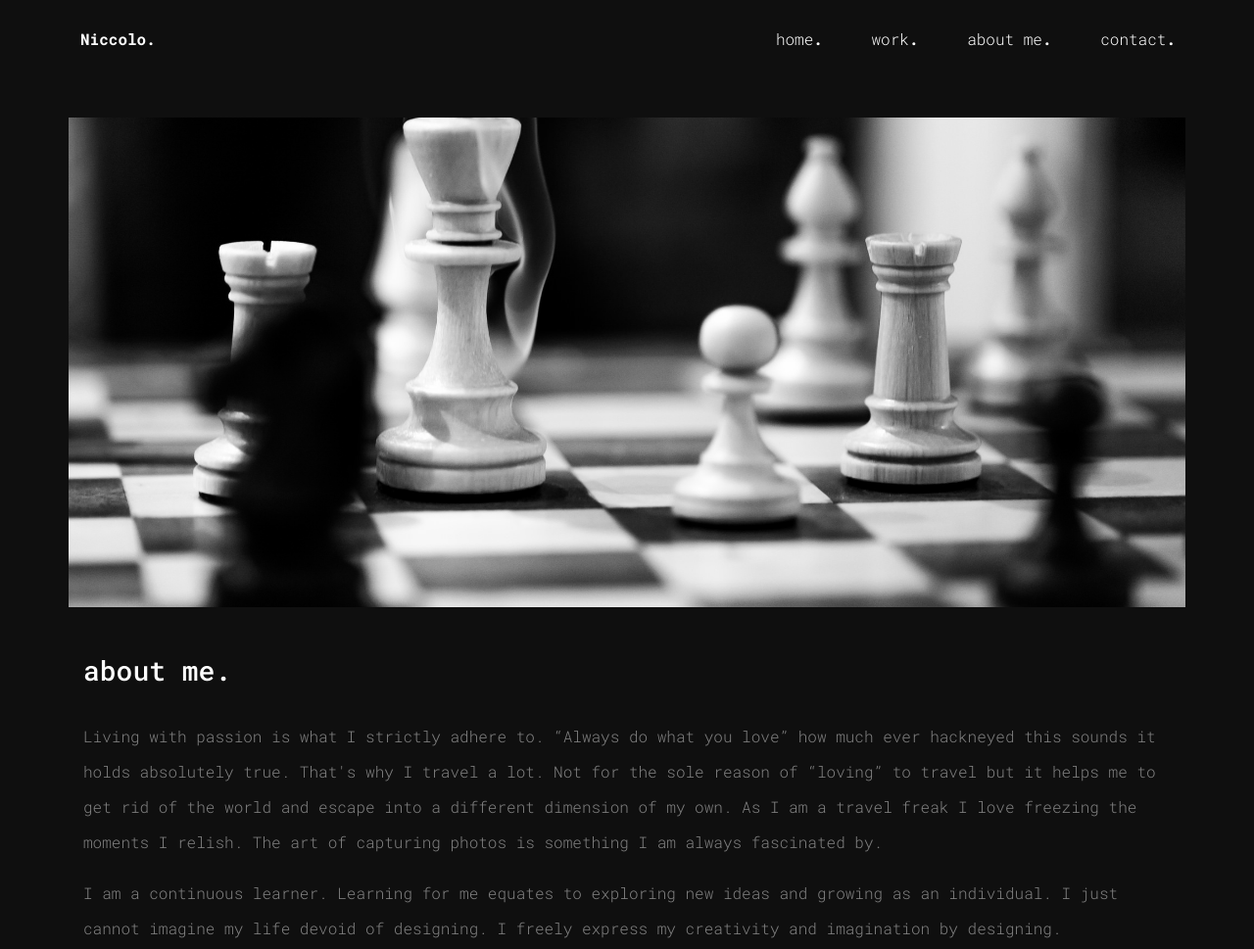
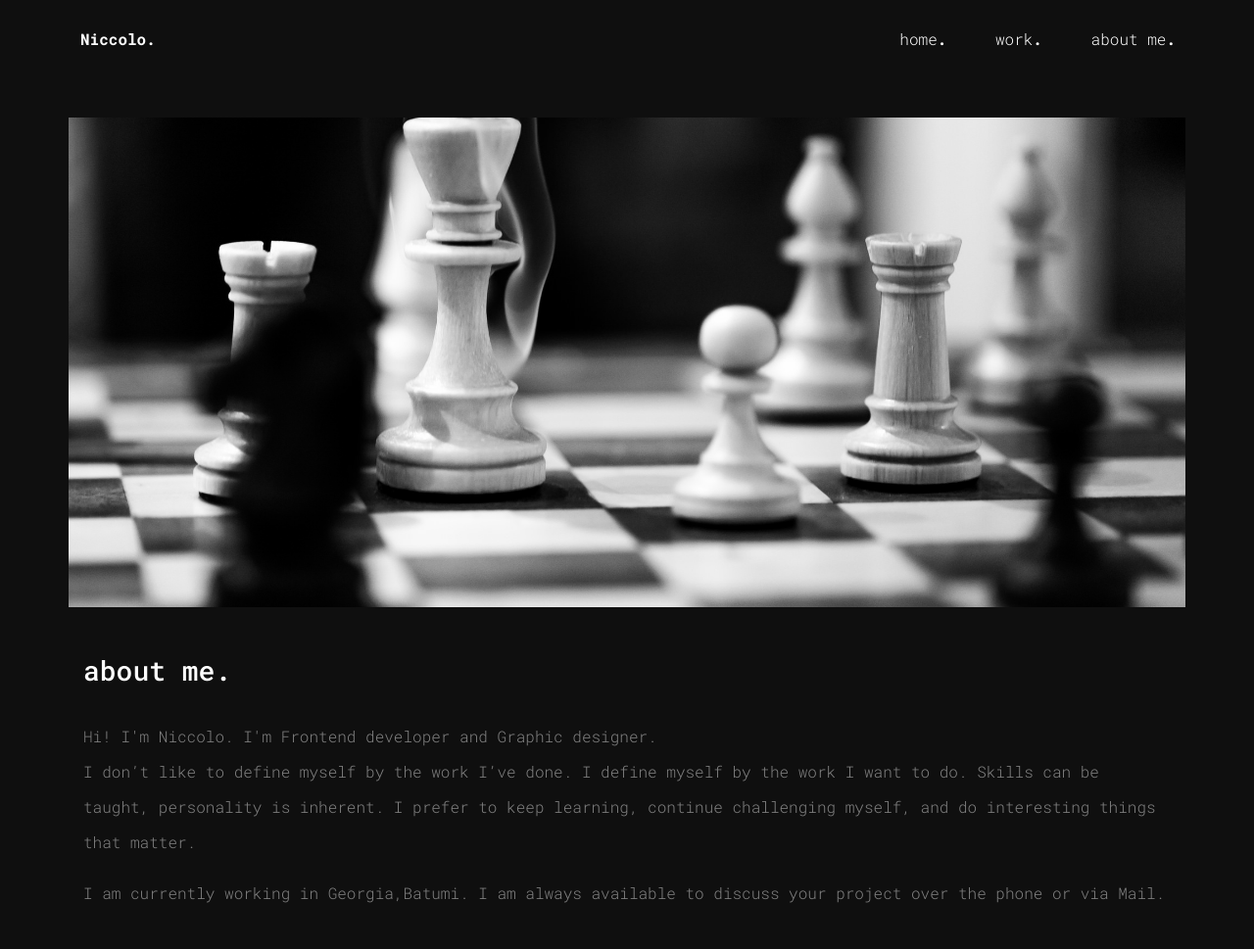
Before and after one commit to Niccolochezzo/Portfolio, a plain HTML site: page about.html in a window 1280 px wide. Shown: the top 969 px of the page at 98% size. Drawn offline with nearby package versions, Linux system fonts and the light colour scheme.

```diff
--- a/about.html
+++ b/about.html
@@ -41,9 +41,6 @@
                     <li>
                         <a href="about.html">about me<span>.</span></a>
                     </li>
-                    <li>
-                        <a href="contact.html">contact<span>.</span></a>
-                    </li>
                 </ul>
 
                 <div id="toggle">
@@ -64,9 +61,6 @@
                     </li>
                     <li>
                         <a href="about.html">about me<span>.</span></a>
-                    </li>
-                    <li>
-                        <a href="contact.html">contact<span>.</span></a>
                     </li>
                 </ul>
             </div>
@@ -95,9 +89,10 @@
                               <div class="col-lg-12">
                                     <h3 class="wow fadeInUp" data-wow-delay="1.2s">about me.</h3><br>
 
-                                    <p class="wow fadeInUp">Living with passion is what I strictly adhere to. “Always do what you love” how much ever hackneyed this sounds it holds absolutely true. That's why I travel a lot. Not for the sole reason of “loving” to travel but it helps me to get rid of the world and escape into a different dimension of my own. As I am a travel freak I love freezing the moments I relish. The art of capturing photos is something I am always fascinated by.</p>
+                                    <p class="wow fadeInUp">Hi! I'm Niccolo. I'm Frontend developer and Graphic designer. <br> I don’t like to define myself by the work I’ve done. I define myself by the work I want to do. Skills can be taught, personality is inherent. I prefer to keep learning, continue challenging myself, and do interesting things that matter.
+                                    </p>
 
-                                    <p class="wow fadeInUp" data-wow-delay="0.2s">I am a continuous learner. Learning for me equates to exploring new ideas and growing as an individual. I just cannot imagine my life devoid of designing. I freely express my creativity and imagination by designing.</p>
+                                    <p class="wow fadeInUp" data-wow-delay="0.2s">I am currently working in Georgia,Batumi. I am always available to discuss your project over the phone or via Mail.</p>
 
                               </div>
                         </div>
```
Also changed, not shown: index.html (+0 -6 lines), work.html (+0 -6 lines), scss/_style.scss (line endings or trailing spaces).
